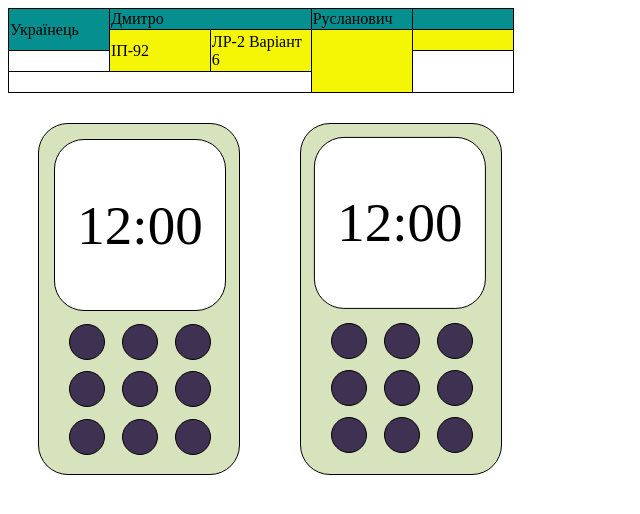
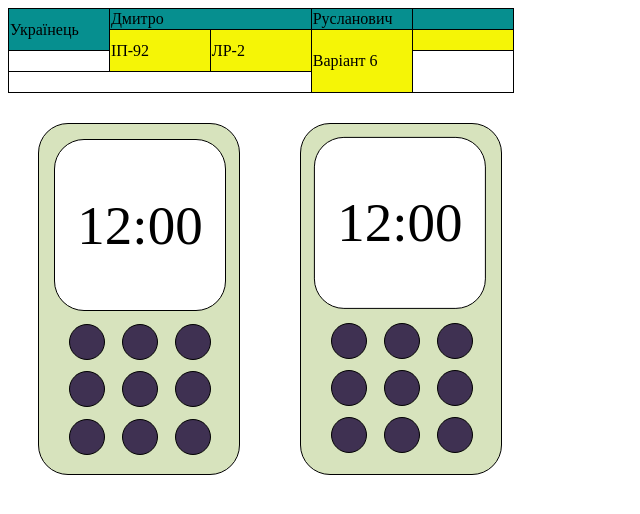
Before and after one commit to BeataStultica/laba2_basic_web, a plain HTML site: page index.html in a window 1280 px wide. Shown: the whole page, without its empty margins (0-640 px from the left). Drawn offline with Linux system fonts and the light colour scheme.

Commit message:
fix variant column

```diff
--- a/index.html
+++ b/index.html
@@ -49,8 +49,8 @@
             </tr>
             <tr>
                 <td rowspan="2" width="20%">ІП-92</td>
-                <td rowspan="2" width="20%">ЛР-2 Варіант 6</td>
-                <td rowspan="3" width="20%">&nbsp;</td>
+                <td rowspan="2" width="20%">ЛР-2</td>
+                <td rowspan="3" width="20%">Варіант 6</td>
                 <td width="20%">&nbsp;</td>
             </tr>
             <tr>
```
